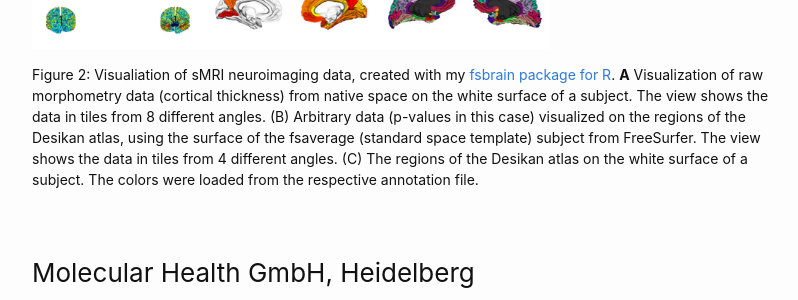
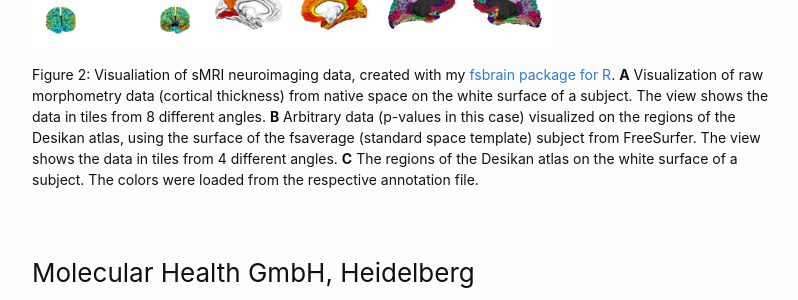
Before and after one commit to dfsp-spirit/dfsp-spirit.github.io, a Jekyll site: the page built from x020_projects.markdown, in a window 1280 px wide and 900 px high, scrolled down 746 px. Shown: the part 194-494 px from the top of the window, without its empty margins (238-1036 px from the left). Built offline with Jekyll 4.4.1, drawn with Linux system fonts in a browser that asks for light colours.

Commit message:
CHG: better fig caption

```diff
--- a/x020_projects.markdown
+++ b/x020_projects.markdown
@@ -22,7 +22,7 @@ and Adolescent Psychiatry, Psychosomatics and Psychotherapy in the [group of Pro
 
 <img style="" src="assets/img/fsbrain_vis_overview.jpg" alt="sMRI descriptor visualization" width="70%">
 <figcaption>
-Figure 2: Visualiation of sMRI neuroimaging data, created with my <a href="https://github.com/dfsp-spirit/fsbrain">fsbrain package for R</a>. <b>A</b> Visualization of raw morphometry data (cortical thickness) from native space on the white surface of a subject. The view shows the data in tiles from 8 different angles. (B) Arbitrary data (p-values in this case) visualized on the regions of the Desikan atlas, using the surface of the fsaverage (standard space template) subject from FreeSurfer. The view shows the data in tiles from 4 different angles. (C) The regions of the Desikan atlas on the white surface of a subject. The colors were loaded from the respective annotation file.
+Figure 2: Visualiation of sMRI neuroimaging data, created with my <a href="https://github.com/dfsp-spirit/fsbrain">fsbrain package for R</a>. <b>A</b> Visualization of raw morphometry data (cortical thickness) from native space on the white surface of a subject. The view shows the data in tiles from 8 different angles. <b>B</b> Arbitrary data (p-values in this case) visualized on the regions of the Desikan atlas, using the surface of the fsaverage (standard space template) subject from FreeSurfer. The view shows the data in tiles from 4 different angles. <b>C</b> The regions of the Desikan atlas on the white surface of a subject. The colors were loaded from the respective annotation file.
 </figcaption>
 
 <br/><br/>
```
